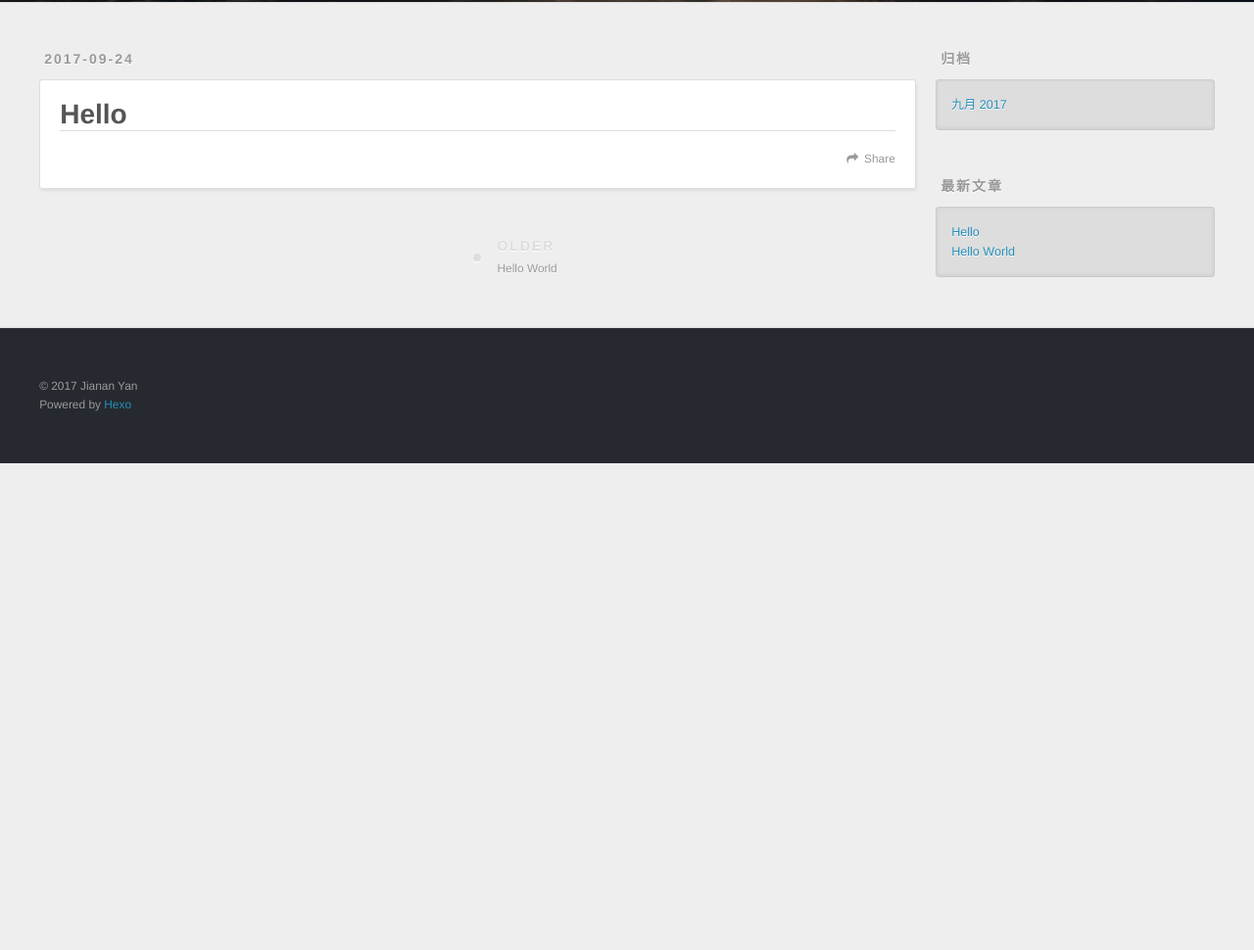
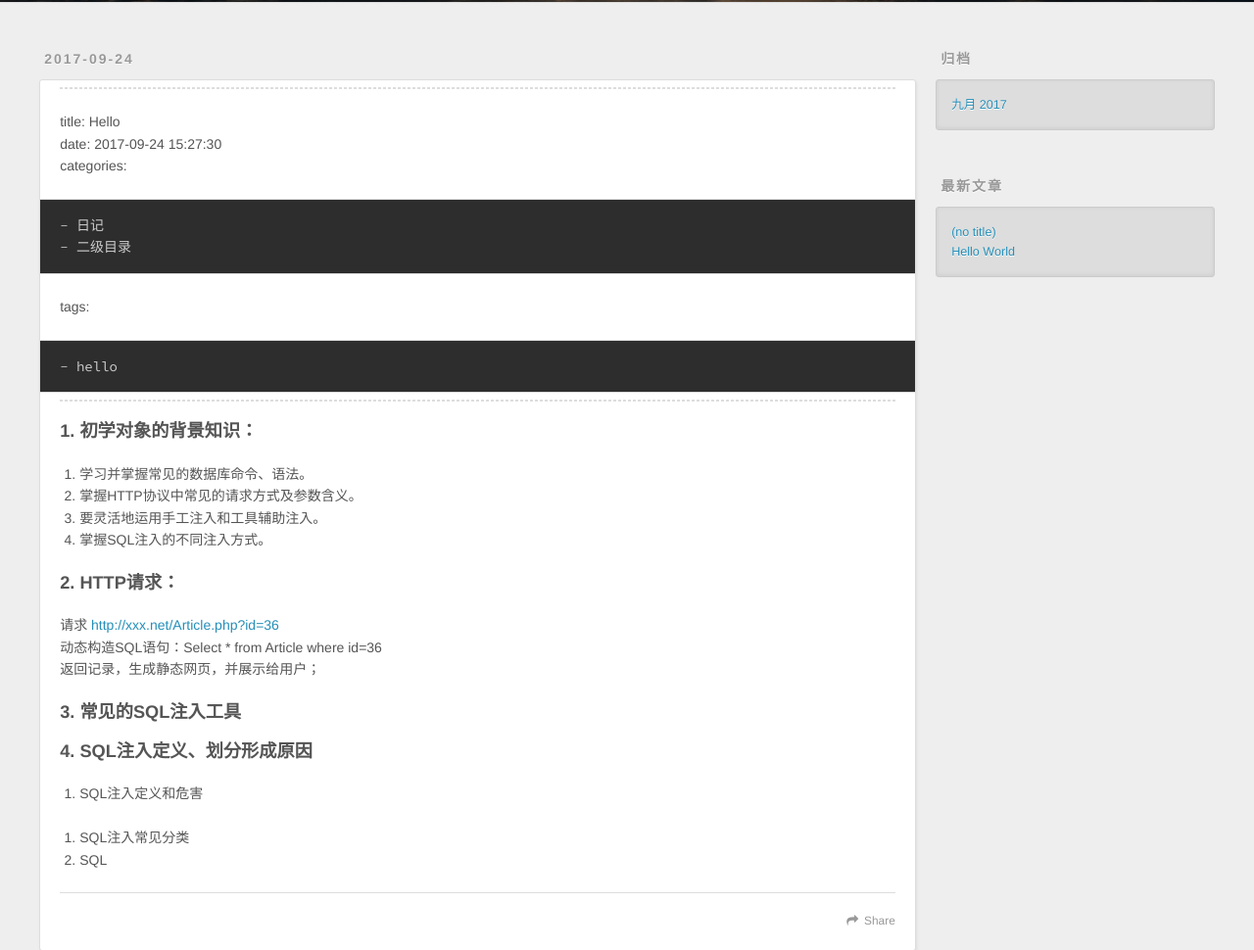
Before and after one commit to yanjianan/yanjianan.github.io, a plain HTML site: page 2017/09/24/Hello/index.html in a window 1280 px wide. Shown: the part 298-1268 px from the top of the page at 98% size. Before the commit the page ends 800 px from the top, so only its background shows below. Drawn offline with nearby package versions, Linux system fonts and the light colour scheme.

Commit message:
Site updated: 2017-09-24 16:20:26

```diff
--- a/2017/09/24/Hello/index.html
+++ b/2017/09/24/Hello/index.html
@@ -3,19 +3,19 @@
 <head>
   <meta charset="utf-8">
 
-  <title>Hello | 闫阿佳的笔记</title>
+  <title>闫阿佳的笔记</title>
   <meta name="viewport" content="width=device-width, initial-scale=1, maximum-scale=1">
-  <meta name="description" content="记录学习点滴">
+  <meta name="description" content="title: Hellodate: 2017-09-24 15:27:30categories: - 日记 - 二级目录 tags: - hello  1. 初学对象的背景知识： 学习并掌握常见的数据库命令、语法。 掌握HTTP协议中常见的请求方式及参数含义。 要灵活地运用手工注入和工具辅助注入。 掌握SQL注入的不同注入方式。  2. HTTP请求：请求 http://xxx.net/Arti">
 <meta property="og:type" content="article">
-<meta property="og:title" content="Hello">
+<meta property="og:title" content="闫阿佳的笔记">
 <meta property="og:url" content="https://yanjianan.github.io/2017/09/24/Hello/index.html">
 <meta property="og:site_name" content="闫阿佳的笔记">
-<meta property="og:description" content="记录学习点滴">
+<meta property="og:description" content="title: Hellodate: 2017-09-24 15:27:30categories: - 日记 - 二级目录 tags: - hello  1. 初学对象的背景知识： 学习并掌握常见的数据库命令、语法。 掌握HTTP协议中常见的请求方式及参数含义。 要灵活地运用手工注入和工具辅助注入。 掌握SQL注入的不同注入方式。  2. HTTP请求：请求 http://xxx.net/Arti">
 <meta property="og:locale" content="zh-CN">
-<meta property="og:updated_time" content="2017-09-24T07:27:30.020Z">
+<meta property="og:updated_time" content="2017-09-24T08:19:55.224Z">
 <meta name="twitter:card" content="summary">
-<meta name="twitter:title" content="Hello">
-<meta name="twitter:description" content="记录学习点滴">
+<meta name="twitter:title" content="闫阿佳的笔记">
+<meta name="twitter:description" content="title: Hellodate: 2017-09-24 15:27:30categories: - 日记 - 二级目录 tags: - hello  1. 初学对象的背景知识： 学习并掌握常见的数据库命令、语法。 掌握HTTP协议中常见的请求方式及参数含义。 要灵活地运用手工注入和工具辅助注入。 掌握SQL注入的不同注入方式。  2. HTTP请求：请求 http://xxx.net/Arti">
 
     <link rel="alternate" href="/atom.xml" title="闫阿佳的笔记" type="application/atom+xml">
 
@@ -71,25 +71,36 @@
         <section id="main"><article id="post-Hello" class="article article-type-post" itemscope itemprop="blogPost">
   <div class="article-meta">
     <a href="/2017/09/24/Hello/" class="article-date">
-  <time datetime="2017-09-24T15:27:30.000Z" itemprop="datePublished">2017-09-24</time>
+  <time datetime="2017-09-24T07:27:30.020Z" itemprop="datePublished">2017-09-24</time>
 </a>
 
   </div>
   <div class="article-inner">
 
 
-      <header class="article-header">
-
-
-    <h1 class="article-title" itemprop="name">
-      Hello
-    </h1>
-
-
-      </header>
-
     <div class="article-entry" itemprop="articleBody">
 
+        <hr>
+<p>title: Hello<br>date: 2017-09-24 15:27:30<br>categories:</p>
+<pre><code>- 日记
+- 二级目录
+</code></pre><p>tags:</p>
+<pre><code>- hello
+</code></pre><hr>
+<h3 id="1-初学对象的背景知识："><a href="#1-初学对象的背景知识：" class="headerlink" title="1. 初学对象的背景知识："></a>1. 初学对象的背景知识：</h3><ol>
+<li>学习并掌握常见的数据库命令、语法。</li>
+<li>掌握HTTP协议中常见的请求方式及参数含义。</li>
+<li>要灵活地运用手工注入和工具辅助注入。</li>
+<li>掌握SQL注入的不同注入方式。</li>
+</ol>
+<h3 id="2-HTTP请求："><a href="#2-HTTP请求：" class="headerlink" title="2. HTTP请求："></a>2. HTTP请求：</h3><p>请求 <a href="http://xxx.net/Article.php?id=36" target="_blank" rel="external">http://xxx.net/Article.php?id=36</a><br>动态构造SQL语句：Select * from Article where id=36<br>返回记录，生成静态网页，并展示给用户；</p>
+<h3 id="3-常见的SQL注入工具"><a href="#3-常见的SQL注入工具" class="headerlink" title="3. 常见的SQL注入工具"></a>3. 常见的SQL注入工具</h3><h3 id="4-SQL注入定义、划分形成原因"><a href="#4-SQL注入定义、划分形成原因" class="headerlink" title="4. SQL注入定义、划分形成原因"></a>4. SQL注入定义、划分形成原因</h3><ol>
+<li>SQL注入定义和危害</li>
+</ol>
+<ol>
+<li>SQL注入常见分类</li>
+<li>SQL</li>
+</ol>
 
 
     </div>
@@ -143,7 +154,7 @@
       <ul>
 
           <li>
-            <a href="/2017/09/24/Hello/">Hello</a>
+            <a href="/2017/09/24/Hello/">(no title)</a>
           </li>
 
           <li>
```
Also changed, not shown: 2017/09/24/hello-world/index.html (+2 -2 lines), archives/2017/09/index.html (+2 -8 lines), archives/2017/index.html (+2 -8 lines), archives/index.html (+2 -8 lines), index.html (+23 -12 lines).
